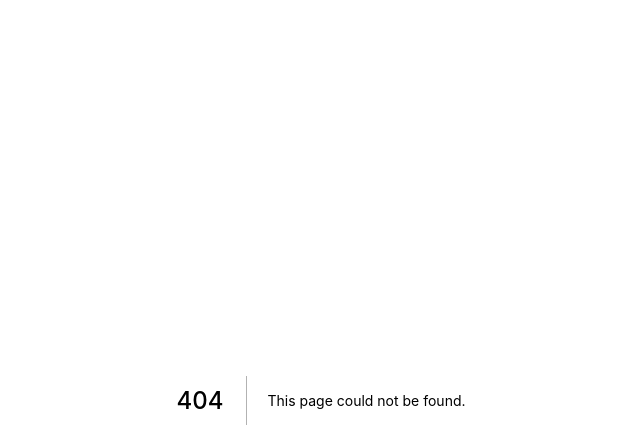
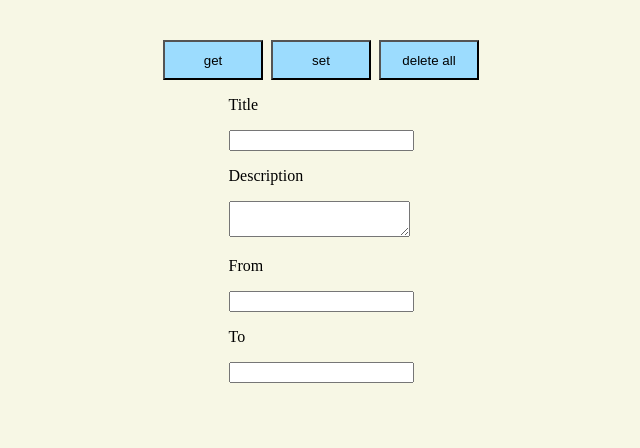
Before and after one commit to HaeSim/gomawa_front, a Next.js app: page /crud in a window 1280 px wide. Before the commit this address had no page. Shown: the top 448 px of the page, without its empty margins (319-959 px from the left). Built offline with nearby package versions, Linux system fonts and the light colour scheme; what emotion-reset would draw is missing.

Commit message:
Feature/chojs28 mongoose crud (#45)
* chore: .gitignore .vscode 추가

* feat: mongodb mongoose crud

* fix: Post api ts issue fix

Co-authored-by: 정보통신-조준석 <joonsuk.cho@lotte.net>

```diff
--- a/lib/api/example.ts
+++ /dev/null
@@ -1,11 +0,0 @@
-import clientPromise from 'lib/mongodb';
-
-export async function getPosts() {
-  const client = await clientPromise;
-  const db = client.db('gomawa');
-  const collection = db.collection('posts');
-
-  const res = await collection.find().toArray();
-
-  return res;
-}
--- a/lib/mongodb.ts
+++ /dev/null
@@ -1,31 +0,0 @@
-import { MongoClient } from 'mongodb';
-
-// const uri = process.env.MONGODB_URI as string; // your mongodb connection string
-const uri =
-  'mongodb+srv://admin:Wkwkdaus1!@cluster0.rgwepib.mongodb.net/gomawa'; // your mongodb connection string
-const options = {};
-
-let client;
-let clientPromise: Promise<MongoClient>;
-
-declare global {
-  var _mongoClientPromise: Promise<MongoClient>;
-}
-
-if (process.env.NODE_ENV === 'development') {
-  // In development mode, use a global variable so that the value
-  // is preserved across module reloads caused by HMR (Hot Module Replacement).
-  if (!global._mongoClientPromise) {
-    client = new MongoClient(uri, options);
-    global._mongoClientPromise = client.connect();
-  }
-  clientPromise = global._mongoClientPromise;
-} else {
-  // In production mode, it's best to not use a global variable.
-  client = new MongoClient(uri, options);
-  clientPromise = client.connect();
-}
-
-// Export a module-scoped MongoClient promise. By doing this in a
-// separate module, the client can be shared across functions.
-export default clientPromise;
--- /dev/null
+++ b/lib/mongoose/createHandler.ts
@@ -0,0 +1,18 @@
+import { NextApiRequest, NextApiResponse } from 'next';
+import nextConnect, { Middleware } from 'next-connect';
+import dbConnect from './dbConnect';
+
+const handler = (
+  ...middleware: Middleware<NextApiRequest, NextApiResponse>[]
+) => {
+  return nextConnect<NextApiRequest, NextApiResponse>({
+    onError: (err, req, res) => {
+      console.log('DB Connect error: ', err);
+    },
+    onNoMatch: (req, res) => {
+      console.log('No Match route');
+    },
+  }).use(dbConnect, ...middleware);
+};
+
+export default handler;
--- /dev/null
+++ b/lib/mongoose/dbConnect.ts
@@ -0,0 +1,24 @@
+import { PostSchema } from 'models/Post';
+import mongoose from 'mongoose';
+import { NextApiRequest, NextApiResponse } from 'next';
+
+// const MONGODB_URI = process.env.MONGODB_URI;
+const MONGODB_URI =
+  'mongodb+srv://admin:Wkwkdaus1!@cluster0.rgwepib.mongodb.net/';
+
+const dbConnect = async (
+  req: NextApiRequest,
+  res: NextApiResponse,
+  next: Function,
+) => {
+  if (!global.mongoose) {
+    global.mongoose = await mongoose.connect(MONGODB_URI, {
+      dbName: 'gomawa',
+    });
+    mongoose.model('Post', PostSchema);
+  }
+
+  return next();
+};
+
+export default dbConnect;
--- /dev/null
+++ b/models/Post.ts
@@ -0,0 +1,60 @@
+import { Schema, models, model, Model } from 'mongoose';
+
+export interface Post {
+  _id: string;
+  createdAt: string;
+  title: string;
+  description: string;
+  from: string;
+  to: string;
+  anonymous: boolean;
+  reveal: boolean;
+}
+
+type PostModel = Model<Post>;
+
+export const PostSchema = new Schema<Post, PostModel>(
+  {
+    createdAt: {
+      type: String,
+      unique: false,
+      required: true,
+    },
+    title: {
+      type: String,
+      unique: false,
+      required: true,
+    },
+    description: {
+      type: String,
+      unique: false,
+      required: true,
+    },
+    from: {
+      type: String,
+      unique: false,
+      required: true,
+    },
+    to: {
+      type: String,
+      unique: false,
+      required: true,
+    },
+    anonymous: {
+      type: Boolean,
+      unique: false,
+      required: true,
+    },
+    // 공개여부
+    reveal: {
+      type: Boolean,
+      unique: false,
+      required: true,
+    },
+  },
+  { versionKey: false },
+);
+
+// model의 첫번째 인자는 collection의 단수적 표현.
+// 해당 모델에서는 'posts' collection을 사용한다.
+export default (models.Post as PostModel) || model<Post>('Post', PostSchema);
--- a/package.json
+++ b/package.json
@@ -19,7 +19,9 @@
     "emotion-reset": "^3.0.1",
     "lodash-es": "^4.17.21",
     "mongodb": "^4.12.0",
+    "mongoose": "^6.7.3",
     "next": "12.3.1",
+    "next-connect": "^0.13.0",
     "react": "18.2.0",
     "react-dom": "18.2.0",
     "react-icons": "^4.4.0"
--- a/pages/api/example.ts
+++ /dev/null
@@ -1,20 +0,0 @@
-import { NextApiRequest, NextApiResponse } from 'next';
-import { getPosts } from 'lib/api/example';
-
-const handler = async (req: NextApiRequest, res: NextApiResponse) => {
-  if (req.method === 'GET') {
-    try {
-      const result = await getPosts();
-
-      return res.status(200).json(result);
-    } catch (error) {
-      return res.status(500).json({
-        error: error.toString(),
-      });
-    }
-  } else {
-    return res.status(405).end(`Method ${req.method} Not Allowed`);
-  }
-};
-
-export default handler;
--- /dev/null
+++ b/pages/api/post/index.ts
@@ -0,0 +1,46 @@
+import createHandler from 'lib/mongoose/createHandler';
+import Post from 'models/Post';
+
+const handler = createHandler();
+
+// get post
+handler.get(async (req, res) => {
+  try {
+    const result = await Post.find({});
+
+    return res.status(200).json(result);
+  } catch (error) {
+    return res.status(500).json({
+      error: error.toString(),
+    });
+  }
+});
+
+// set post
+handler.post(async (req, res) => {
+  try {
+    const post = new Post(req.body);
+    const result = await post.save();
+
+    return res.status(200).json({ success: true });
+  } catch (error) {
+    return res.status(500).json({
+      error: error.toString(),
+    });
+  }
+});
+
+// delete post
+handler.delete(async (req, res) => {
+  try {
+    await Post.deleteMany({});
+
+    return res.status(200).json({ success: true });
+  } catch (error) {
+    return res.status(500).json({
+      error: error.toString(),
+    });
+  }
+});
+
+export default handler;
--- /dev/null
+++ b/pages/crud.tsx
@@ -0,0 +1,133 @@
+import React, { useEffect, useState } from 'react';
+import axios from 'axios';
+import styled from '@emotion/styled';
+import { Post } from 'models/Post';
+import Card from 'components/Card';
+
+const Test = (props) => {
+  const [posts, setPosts] = useState<Post[]>([]);
+  const [inputs, setInputs] = useState({
+    title: '',
+    description: '',
+    from: '',
+    to: '',
+  });
+  const { title, description, from, to } = inputs;
+
+  const onChange = (e) => {
+    const { value, name } = e.target;
+
+    setInputs({
+      ...inputs,
+      [name]: value,
+    });
+  };
+
+  // C
+  const setHandler = async () => {
+    try {
+      const result = await axios.post<Post[]>('/api/post', {
+        createdAt: new Date().toLocaleDateString(),
+        title,
+        description,
+        from,
+        to,
+        anonymous: false,
+        reveal: true,
+      });
+
+      setInputs({
+        title: '',
+        description: '',
+        from: '',
+        to: '',
+      });
+
+      alert('success');
+    } catch (error) {
+      console.log(error);
+    }
+  };
+
+  // R
+  const getHandler = async () => {
+    try {
+      const res = await axios.get<Post[]>('/api/post');
+      setPosts(res.data);
+    } catch (error) {
+      console.log(error);
+    }
+  };
+
+  // D
+  const deleteHandler = async () => {
+    try {
+      await axios.delete('/api/post');
+      alert('success');
+    } catch (error) {
+      console.log(error);
+    }
+  };
+
+  return (
+    <Container>
+      <div style={{ display: 'flex', gap: 8 }}>
+        <Button onClick={getHandler}>get</Button>
+        <Button onClick={setHandler}>set</Button>
+        <Button onClick={deleteHandler}>delete all</Button>
+      </div>
+      <div>
+        <p>Title</p>
+        <input onChange={onChange} name='title' value={title} />
+        <p>Description</p>
+        <textarea onChange={onChange} name='description' value={description} />
+        <p>From</p>
+        <input onChange={onChange} name='from' value={from} />
+        <p>To</p>
+        <input onChange={onChange} name='to' value={to} />
+      </div>
+
+      <Grid>
+        {posts.map((post, idx) => {
+          return (
+            <Card
+              key={post._id}
+              title={post.title}
+              createAt={post.createdAt}
+              from={post.from}
+              to={post.to}
+              rotate={0}
+            >
+              {post.description}
+            </Card>
+          );
+        })}
+      </Grid>
+    </Container>
+  );
+};
+
+const Container = styled.div`
+  display: flex;
+  justify-content: center;
+  align-items: center;
+  flex-direction: column;
+  padding: 16px;
+`;
+
+const Button = styled.button`
+  background-color: #9cdcfe;
+  width: 100px;
+  height: 40px;
+  margin-top: 16px;
+`;
+
+const Grid = styled.div`
+  width: 100%;
+  display: grid;
+  gap: 1rem;
+  padding: 1.5rem;
+  grid-template-columns: repeat(4, 1fr);
+`;
+
+export default Test;
```
Also changed, not shown: pages/test.tsx (deleted, +0 -46 lines), 2 other files (tests, documents, lock files or other folders).
